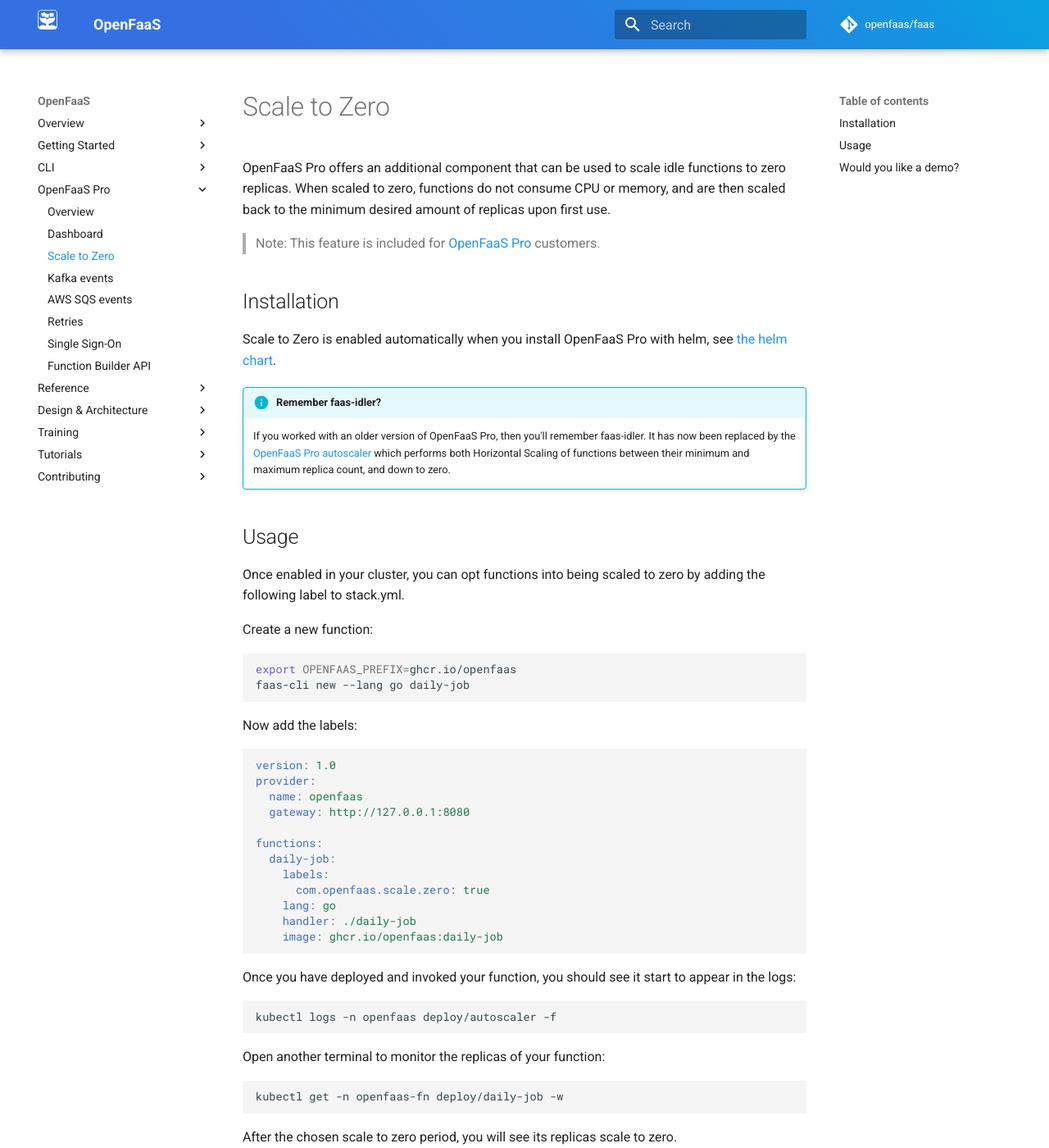
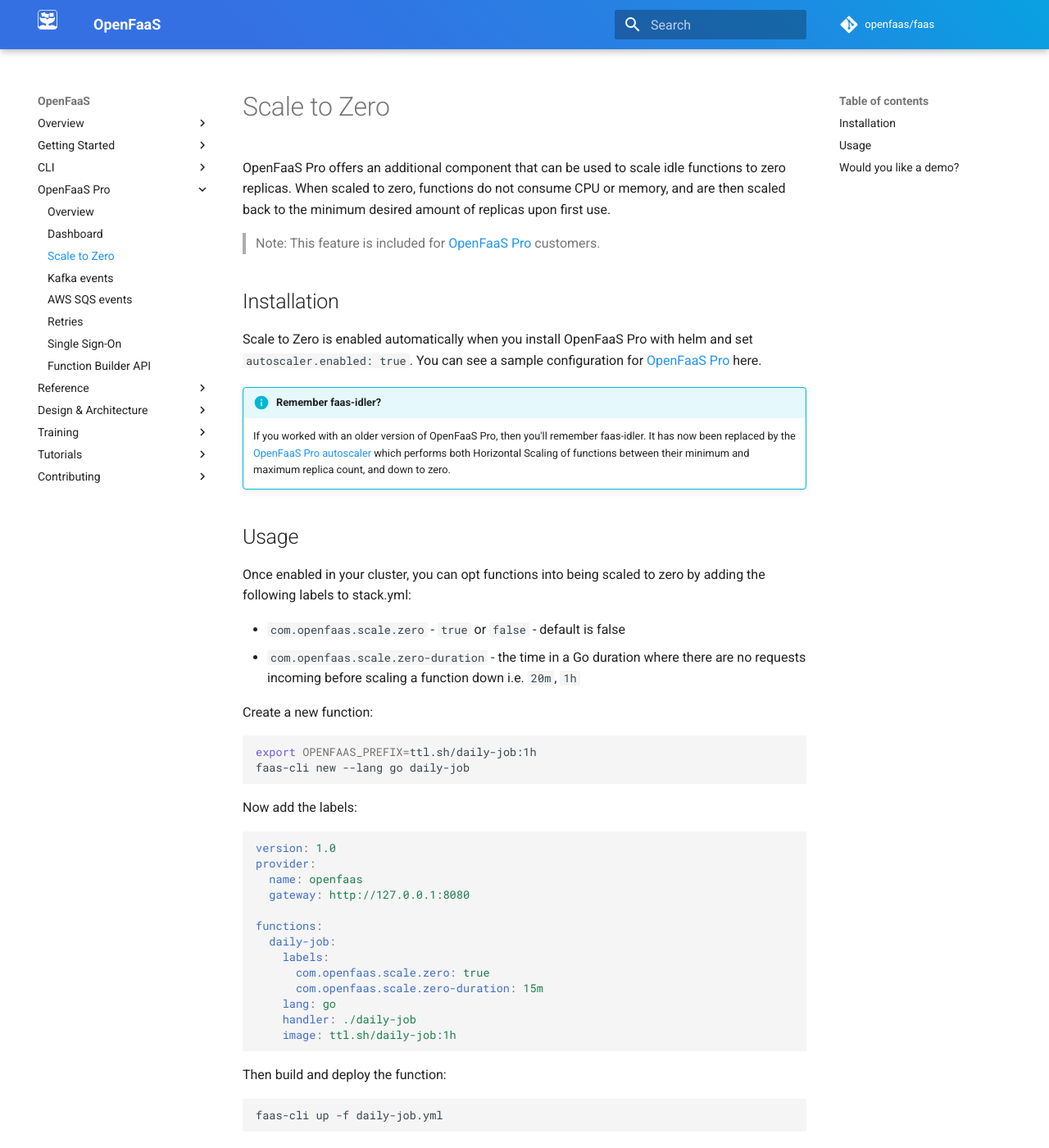
Before and after one commit to openfaas/docs, an MkDocs documentation site: the page built from docs/openfaas-pro/scale-to-zero.md, in a window 1280 px wide and 1400 px high. Shown: the whole window at 82% size. Built offline with MkDocs 1.6.1 and Material for MkDocs 9.7.7, drawn with Linux system fonts in a browser that asks for light colours; comment, search, counter and statistics services are not loaded; some of the changed text lies outside the part shown.

Commit message:
Update notes on scale to zero
Signed-off-by: Alex Ellis (OpenFaaS Ltd) <alexellis2@gmail.com>

````diff
--- a/docs/openfaas-pro/scale-to-zero.md
+++ b/docs/openfaas-pro/scale-to-zero.md
@@ -6,7 +6,7 @@ OpenFaaS Pro offers an additional component that can be used to scale idle funct
 
 ## Installation
 
-Scale to Zero is enabled automatically when you install OpenFaaS Pro with helm, see [the helm chart](https://github.com/openfaas/faas-netes/tree/master/chart/openfaas).
+Scale to Zero is enabled automatically when you install OpenFaaS Pro with helm and set `autoscaler.enabled: true`. You can see a sample configuration for [OpenFaaS Pro](https://github.com/openfaas/faas-netes/blob/master/chart/openfaas/values-pro.yaml) here.
 
 !!! info "Remember faas-idler?"
 
@@ -14,12 +14,15 @@ Scale to Zero is enabled automatically when you install OpenFaaS Pro with helm,
 
 ## Usage
 
-Once enabled in your cluster, you can opt functions into being scaled to zero by adding the following label to stack.yml.
+Once enabled in your cluster, you can opt functions into being scaled to zero by adding the following labels to stack.yml:
+
+* `com.openfaas.scale.zero` - `true` or `false` - default is false
+* `com.openfaas.scale.zero-duration` - the time in a Go duration where there are no requests incoming before scaling a function down i.e. `20m`, `1h`
 
 Create a new function:
 
 ```bash
-export OPENFAAS_PREFIX=ghcr.io/openfaas
+export OPENFAAS_PREFIX=ttl.sh/daily-job:1h
 faas-cli new --lang go daily-job
 ```
 
@@ -35,9 +38,16 @@ functions:
   daily-job:
     labels:
       com.openfaas.scale.zero: true
+      com.openfaas.scale.zero-duration: 15m
     lang: go
     handler: ./daily-job
-    image: ghcr.io/openfaas:daily-job
+    image: ttl.sh/daily-job:1h
+```
+
+Then build and deploy the function:
+
+```bash
+faas-cli up -f daily-job.yml
 ```
 
 Once you have deployed and invoked your function, you should see it start to appear in the logs:
@@ -64,8 +74,11 @@ You can also deploy a store function, but bear in mind that they are not necessa
 
 ```bash
 faas-cli store deploy nodeinfo \
-  --label com.openfaas.scale.zero=true
+  --label com.openfaas.scale.zero=true \
+  --label com.openfaas.scale.zero-duration=15m
 ```
+
+To disable scale to zero for any function, set `com.openfaas.scale.zero` to `false`, or don't add the label at all.
 
 You can learn more about OpenFaaS auto-scaling here: [autoscaling](/architecture/autoscaling)
 
````
Also changed, not shown: docs/openfaas-pro/builder.md (+11 -3 lines).
